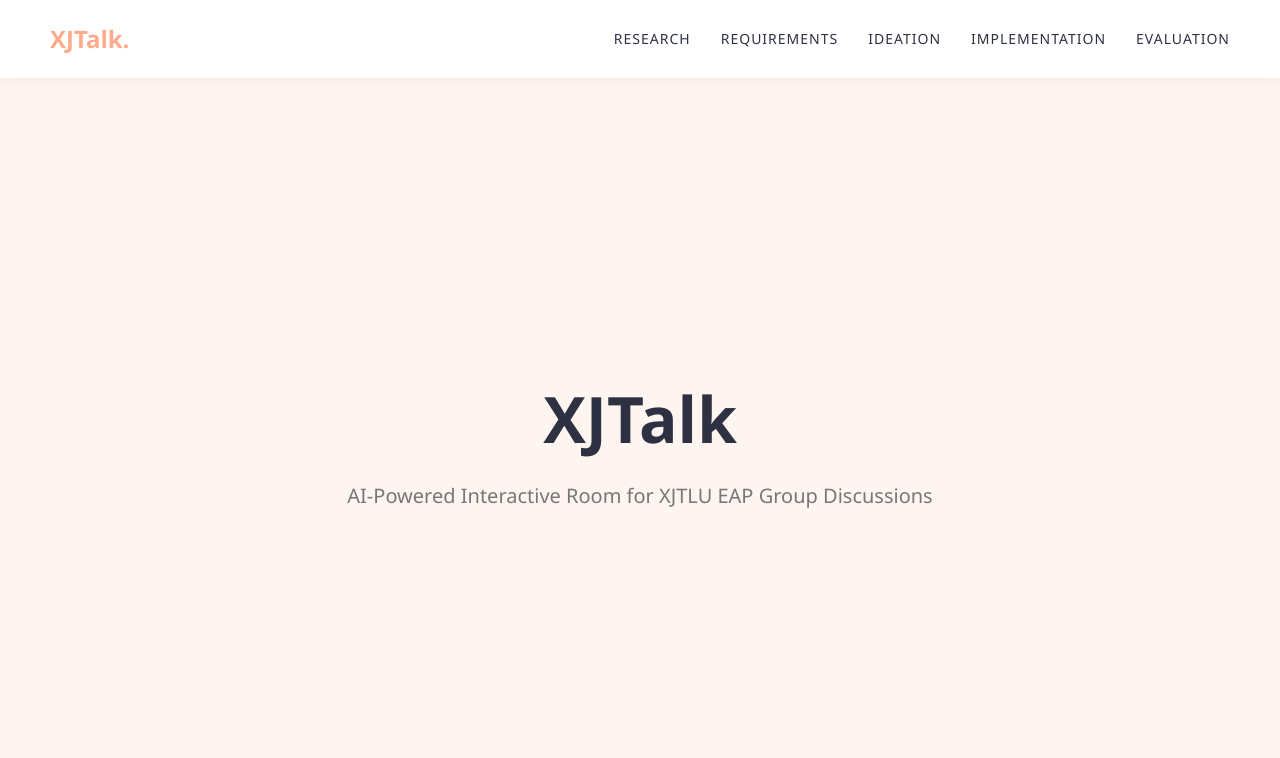
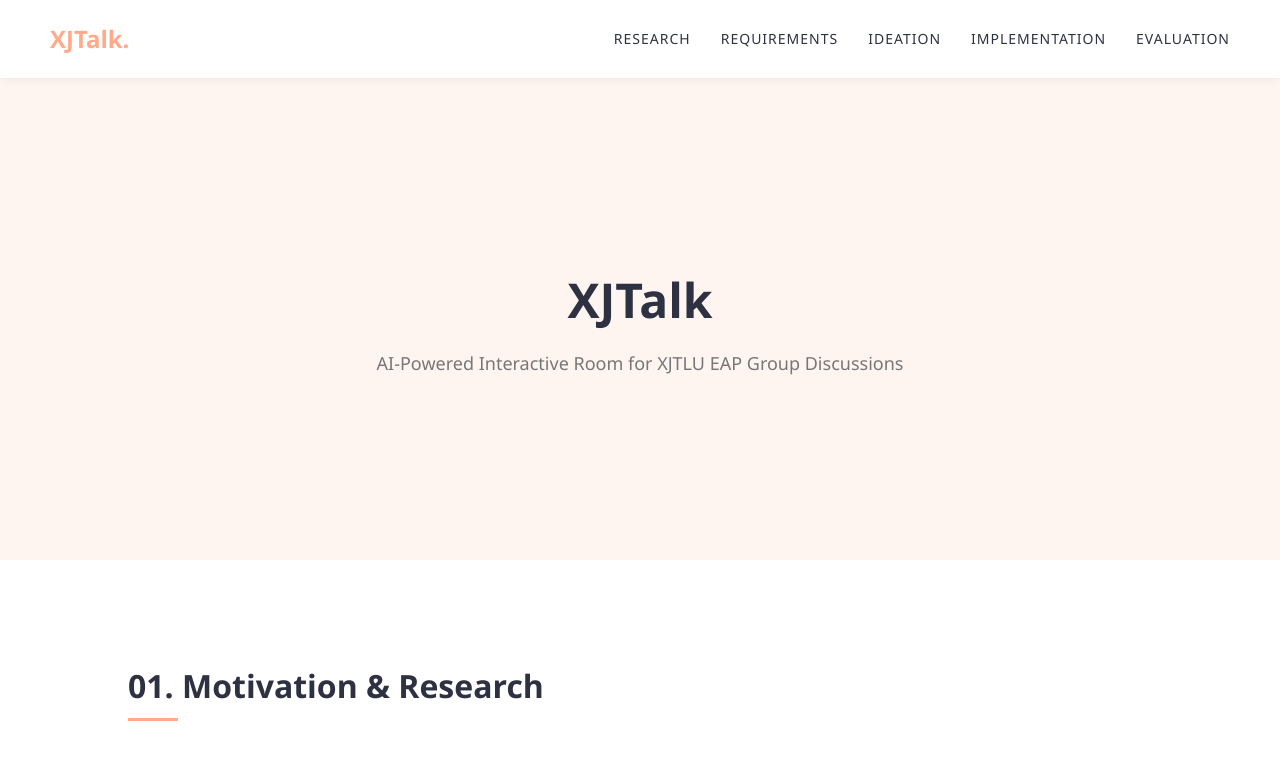
Before and after one commit to cherrrrrrrrrrry/CPT208, a plain HTML site: page index.html in a window 1280 px wide. Shown: the top 758 px of the page. Drawn offline with Linux system fonts and the light colour scheme.

Commit message:
Update index.html

```diff
--- a/index.html
+++ b/index.html
@@ -26,7 +26,7 @@
             line-height: 1.6;
         }
 
-        /* 1. 导航栏 - 始终置顶且不消失 */
+        /* 导航栏 */
         nav {
             position: fixed;
             top: 0;
@@ -68,9 +68,9 @@
             color: var(--primary);
         }
 
-        /* 2. Header 风格参考图三 */
+        /* 👇 这里改小了首页高度！！！ */
         header {
-            height: 100vh;
+            height: 70vh;
             display: flex;
             flex-direction: column;
             justify-content: center;
@@ -80,18 +80,19 @@
             padding-top: 80px;
         }
 
+        /* 👇 这里改小了首页标题字体！！！ */
         header h1 {
-            font-size: 64px;
+            font-size: 48px;
             margin-bottom: 10px;
         }
 
         header p {
-            font-size: 20px;
+            font-size: 18px;
             color: var(--gray);
             max-width: 600px;
         }
 
-        /* 3. 通用章节样式 */
+        /* 通用章节样式 */
         section {
             padding: 100px 10%;
             min-height: 80vh;
@@ -160,17 +161,17 @@
     <nav>
         <div class="logo">XJTalk.</div>
         <ul>
-            <li><a href=" ">Research</a ></li>
-            <li><a href="#requirements">Requirements</a ></li>
-            <li><a href="#ideation">Ideation</a ></li>
-            <li><a href="#implementation">Implementation</a ></li>
-            <li><a href="#evaluation">Evaluation</a ></li>
+            <li><a href="#motivation">Research</a></li>
+            <li><a href="#requirements">Requirements</a></li>
+            <li><a href="#ideation">Ideation</a></li>
+            <li><a href="#implementation">Implementation</a></li>
+            <li><a href="#evaluation">Evaluation</a></li>
         </ul>
     </nav>
 
     <header>
         <h1>XJTalk</h1>
-        <p>AI-Powered Interactive Room for XJTLU EAP Group Discussions</p >
+        <p>AI-Powered Interactive Room for XJTLU EAP Group Discussions</p>
     </header>
 
     <section id="motivation">
@@ -178,10 +179,10 @@
         <div class="content-grid">
             <div class="text-box">
                 <h3>The Why & The Gap</h3>
-                <p>Addressing high anxiety and "brain blanks" in EAP students. Unlike Doubao or Padlet, XJTalk provides adaptive scaffolding and XJTLU-specific feedback.</p >
+                <p>Addressing high anxiety and "brain blanks" in EAP students. Unlike Doubao or Padlet, XJTalk provides adaptive scaffolding and XJTLU-specific feedback.</p>
                 <br>
                 <h3>The Stakeholders</h3>
-                <p><strong>Primary:</strong> EAP Students (low confidence, high anxiety).<br><strong>Secondary:</strong> EAP Teachers (need data-driven tracking).</p >
+                <p><strong>Primary:</strong> EAP Students (low confidence, high anxiety).<br><strong>Secondary:</strong> EAP Teachers (need data-driven tracking).</p>
             </div>
             <div class="img-placeholder">[Place Persona & Research Data Image Here]</div>
         </div>
@@ -199,7 +200,7 @@
                     <li>Non-forced visual alerts for social flow.</li>
                 </ul>
                 <br>
-                <p><i>Evidence of Life:</i> [Link to Interview Video/Photos]</p >
+                <p><i>Evidence of Life:</i> [Link to Interview Video/Photos]</p>
             </div>
         </div>
     </section>
@@ -209,9 +210,9 @@
         <div class="content-grid">
             <div class="text-box">
                 <h3>The "Crazy Eights" & Alternatives</h3>
-                <p>We explored manual muting vs. AI-led interruption. We chose the latter to empower human agency while maintaining psychological safety.</p >
+                <p>We explored manual muting vs. AI-led interruption. We chose the latter to empower human agency while maintaining psychological safety.</p>
                 <br>
-                <p><a href="#" style="color: var(--primary);">View Clickable Figma Prototype →</a ></p >
+                <p><a href="#" style="color: var(--primary);">View Clickable Figma Prototype →</a></p>
             </div>
             <div class="img-placeholder">[Place Sketches & Figma Screenshots Here]</div>
         </div>
@@ -223,7 +224,7 @@
             <div class="img-placeholder">[Place System Architecture Diagram Here]</div>
             <div class="text-box">
                 <h3>System Architecture</h3>
-                <p>Using Whisper API for Audio-to-Text and LLMs for real-time evaluation. Data flow handles anonymous UUIDs to ensure privacy.</p >
+                <p>Using Whisper API for Audio-to-Text and LLMs for real-time evaluation. Data flow handles anonymous UUIDs to ensure privacy.</p>
                 <br>
                 <h3>Individual Contributions</h3>
                 <table border="1" cellpadding="10" style="border-collapse: collapse; width: 100%; border-color: #ddd;">
@@ -242,17 +243,17 @@
         <div class="content-grid">
             <div class="text-box">
                 <h3>Usability Testing</h3>
-                <p>Tested with 23 EAP students. 87.3% adoption rate. Feedback led to "Granular Scores" instead of simple pass/fail.</p >
+                <p>Tested with 23 EAP students. 87.3% adoption rate. Feedback led to "Granular Scores" instead of simple pass/fail.</p>
                 <br>
                 <h3>Final Reflection</h3>
-                <p>Discussion on the ethical use of AI and social implications of monitoring student discussions.</p >
+                <p>Discussion on the ethical use of AI and social implications of monitoring student discussions.</p>
             </div>
             <div class="img-placeholder">[Place Testing Result Charts Here]</div>
         </div>
     </section>
 
     <footer>
-        <p>&copy; 2026 XJTalk Project - CPT208 Groupwork</p >
+        <p>&copy; 2026 XJTalk Project - CPT208 Groupwork</p>
     </footer>
 
 </body>
```
